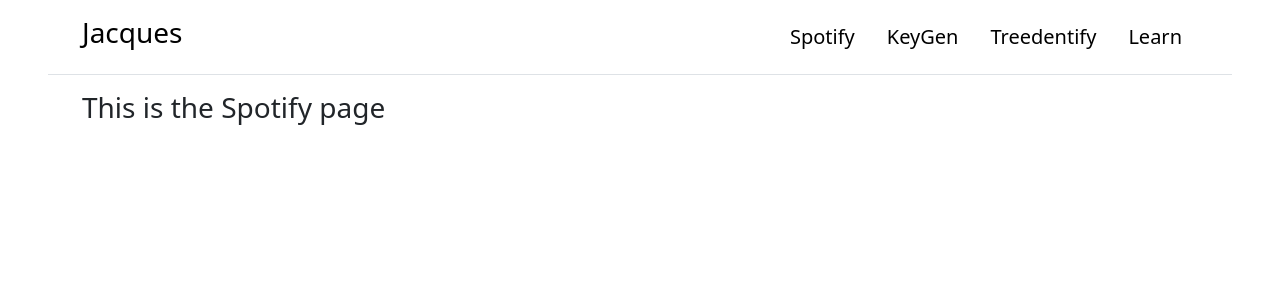
After one commit to JacquesM13/website, a Flask app: page /spotify in a window 1280 px wide. The commit adds this page. Shown: the top 300 px of the page. Run offline with Flask 3, Linux system fonts and the light colour scheme; some libraries are stand-ins or nearby versions.

Commit message:
Structural improvement

```diff
--- a/main.py
+++ b/main.py
@@ -10,5 +10,21 @@ bootstrap = Bootstrap4(app)
 def home():
     return render_template('home.html')
 
+@app.route("/spotify")
+def spotify():
+    return render_template('spotify.html')
+
+@app.route("/learn")
+def learn():
+    return render_template('learn.html')
+
+@app.route("/keygen")
+def keygen():
+    return render_template('keygen.html')
+
+@app.route("/treedentify")
+def treedentify():
+    return render_template('treedentify.html')
+
 if __name__ == '__main__':
     app.run(debug=True)
--- /dev/null
+++ b/templates/base.html
@@ -0,0 +1,20 @@
+<!doctype html>
+<html lang="en">
+<head>
+    <meta charset="utf-8">
+    <meta name="viewport" content="width=device-width, initial-scale=1">
+    <title>{% block title %}{% endblock %}</title>
+    <link href="https://cdn.jsdelivr.net/npm/bootstrap@5.3.8/dist/css/bootstrap.min.css" rel="stylesheet"
+          integrity="sha384-sRIl4kxILFvY47J16cr9ZwB07vP4J8+LH7qKQnuqkuIAvNWLzeN8tE5YBujZqJLB" crossorigin="anonymous">
+</head>
+<body>
+{% include "includes/navbar.html" %}
+
+<div class="container">
+    {% block content %}{% endblock %}
+</div>
+<script src="https://cdn.jsdelivr.net/npm/bootstrap@5.3.8/dist/js/bootstrap.bundle.min.js"
+        integrity="sha384-FKyoEForCGlyvwx9Hj09JcYn3nv7wiPVlz7YYwJrWVcXK/BmnVDxM+D2scQbITxI"
+        crossorigin="anonymous"></script>
+</body>
+</html>
--- /dev/null
+++ b/templates/includes/navbar.html
@@ -0,0 +1,12 @@
+<!-- Navbar -->
+<div class="container-fluid px-5">
+    <header class="p-3 mb-3 border-bottom">
+        <div class="container d-flex flex-wrap align-items-center">
+            <h3 class="me-auto"><a href="/" class="nav-link link-body-emphasis">Jacques</a></h3>
+            <a href="{{ url_for('spotify') }}" class="nav-link px-3 link-body-emphasis fs-5">Spotify</a>
+            <a href="{{ url_for('keygen') }}" class="nav-link px-3 link-body-emphasis fs-5">KeyGen</a>
+            <a href="{{ url_for('treedentify') }}" class="nav-link px-3 link-body-emphasis fs-5">Treedentify</a>
+            <a href="{{ url_for('learn') }}" class="nav-link px-3 link-body-emphasis fs-5">Learn</a>
+        </div>
+    </header>
+</div>
--- a/templates/spotify.html
+++ b/templates/spotify.html
@@ -1,10 +1,7 @@
-<!DOCTYPE html>
-<html lang="en">
-<head>
-    <meta charset="UTF-8">
-    <title>Title</title>
-</head>
-<body>
+{% extends "base.html" %}
 
-</body>
-</html>
+{% block title %}Spotify{% endblock %}
+
+{% block content %}
+<h3>This is the Spotify page</h3>
+{% endblock %}
```
Also changed, not shown: templates/home.html (+8 -26 lines), templates/keygen.html (added, +7 -0 lines), templates/learn.html (added, +7 -0 lines), templates/treedentify.html (added, +7 -0 lines).
